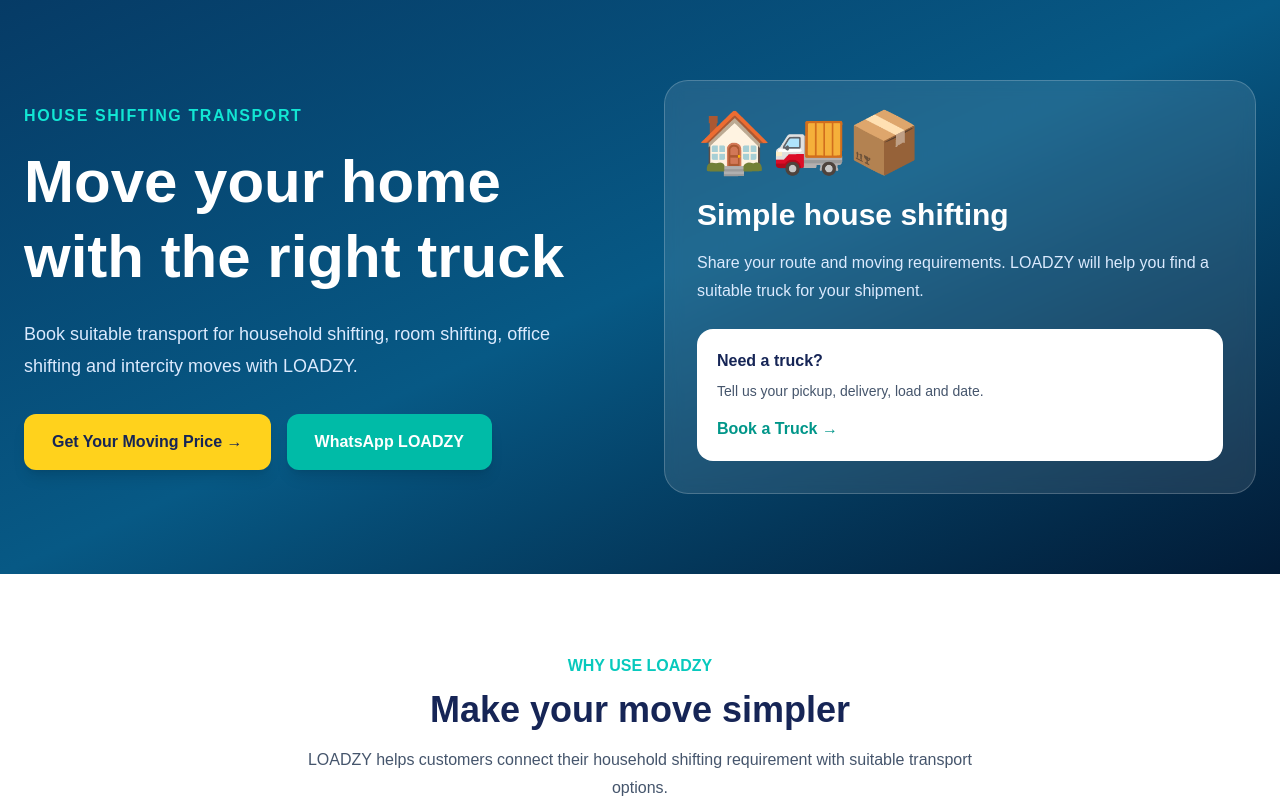
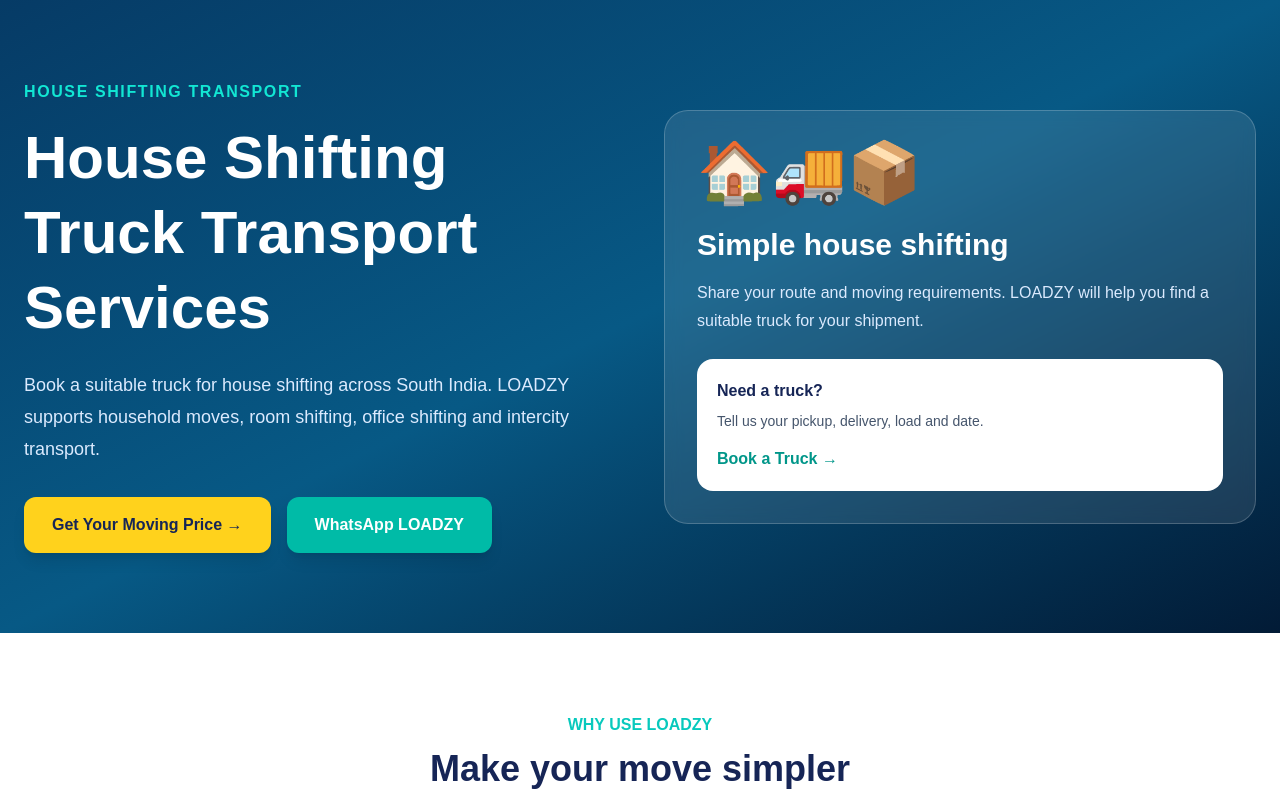
Before and after one commit to haleemablog-del/loadzy, a Next.js app: page /house-shifting in a window 1280 px wide. Shown: the top 800 px of the page. Built offline with nearby package versions, Linux system fonts and the light colour scheme.

Commit message:
Optimize house shifting page SEO

```diff
--- a/app/house-shifting/page.tsx
+++ b/app/house-shifting/page.tsx
@@ -1,4 +1,34 @@
 import Link from "next/link";
+import type { Metadata } from "next";
+
+export const metadata: Metadata = {
+  title: "House Shifting Truck Transport Services | LOADZY",
+  description:
+    "Book trucks for house shifting across South India with LOADZY. Get suitable transport for 1 BHK, 2 BHK, 3 BHK, room shifting, office shifting, local and intercity moves.",
+  keywords: [
+    "house shifting truck",
+    "house shifting transport",
+    "house shifting services",
+    "house shifting South India",
+    "1 BHK house shifting",
+    "2 BHK house shifting",
+    "3 BHK house shifting",
+    "house shifting truck booking",
+    "intercity house shifting",
+    "LOADZY",
+  ],
+  alternates: {
+    canonical: "https://www.loadzyinfra.in/house-shifting",
+  },
+  openGraph: {
+    title: "House Shifting Truck Transport Services | LOADZY",
+    description:
+      "Book suitable trucks for house shifting, room shifting, office shifting and intercity moves across South India.",
+    url: "https://www.loadzyinfra.in/house-shifting",
+    siteName: "LOADZY",
+    type: "website",
+  },
+};
 
 const benefits = [
   {
@@ -46,12 +76,13 @@ export default function HouseShiftingPage() {
               </div>
 
               <h1 className="mt-4 text-4xl font-black leading-tight md:text-6xl">
-                Move your home with the right truck
+                House Shifting Truck Transport Services
               </h1>
 
               <p className="mt-6 max-w-xl text-lg leading-8 text-blue-100">
-                Book suitable transport for household shifting, room shifting,
-                office shifting and intercity moves with LOADZY.
+                Book a suitable truck for house shifting across South India.
+LOADZY supports household moves, room shifting, office shifting
+and intercity transport.
               </p>
 
               <div className="mt-8 flex flex-wrap gap-4">
```
